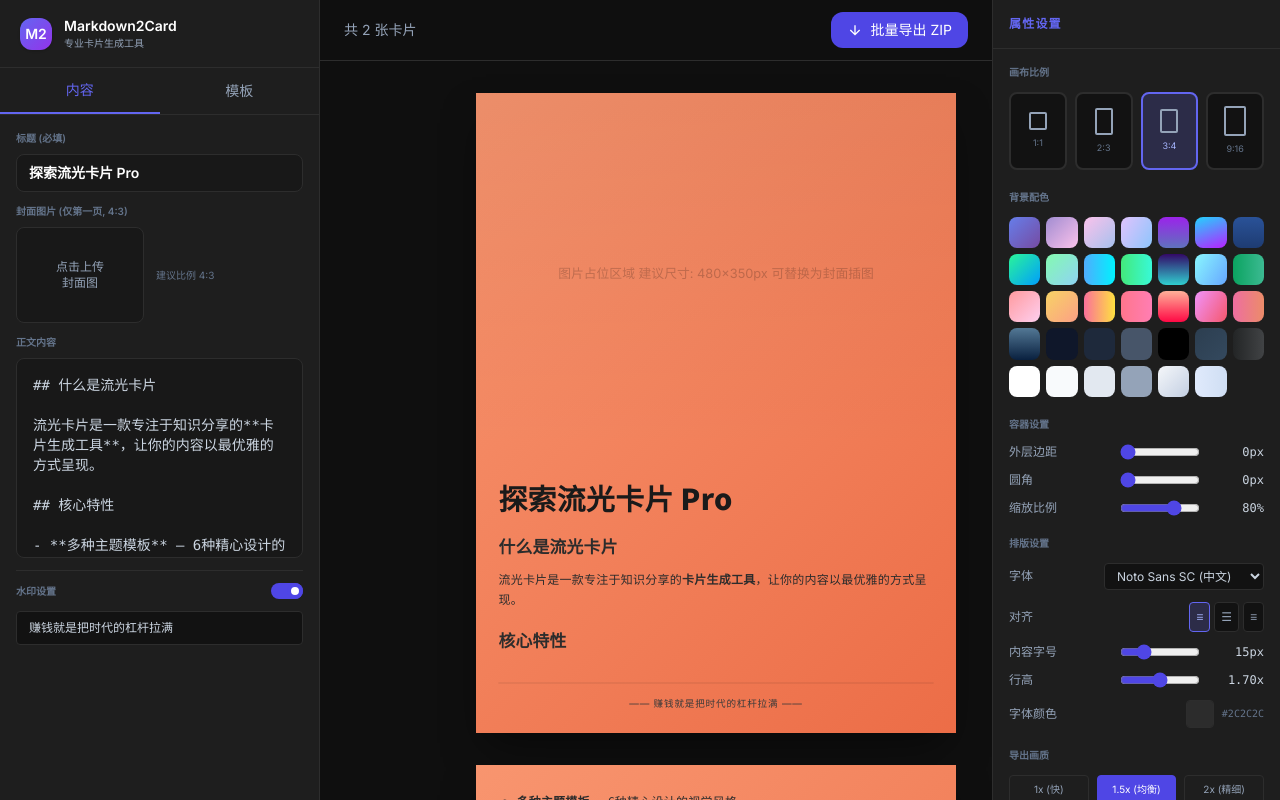
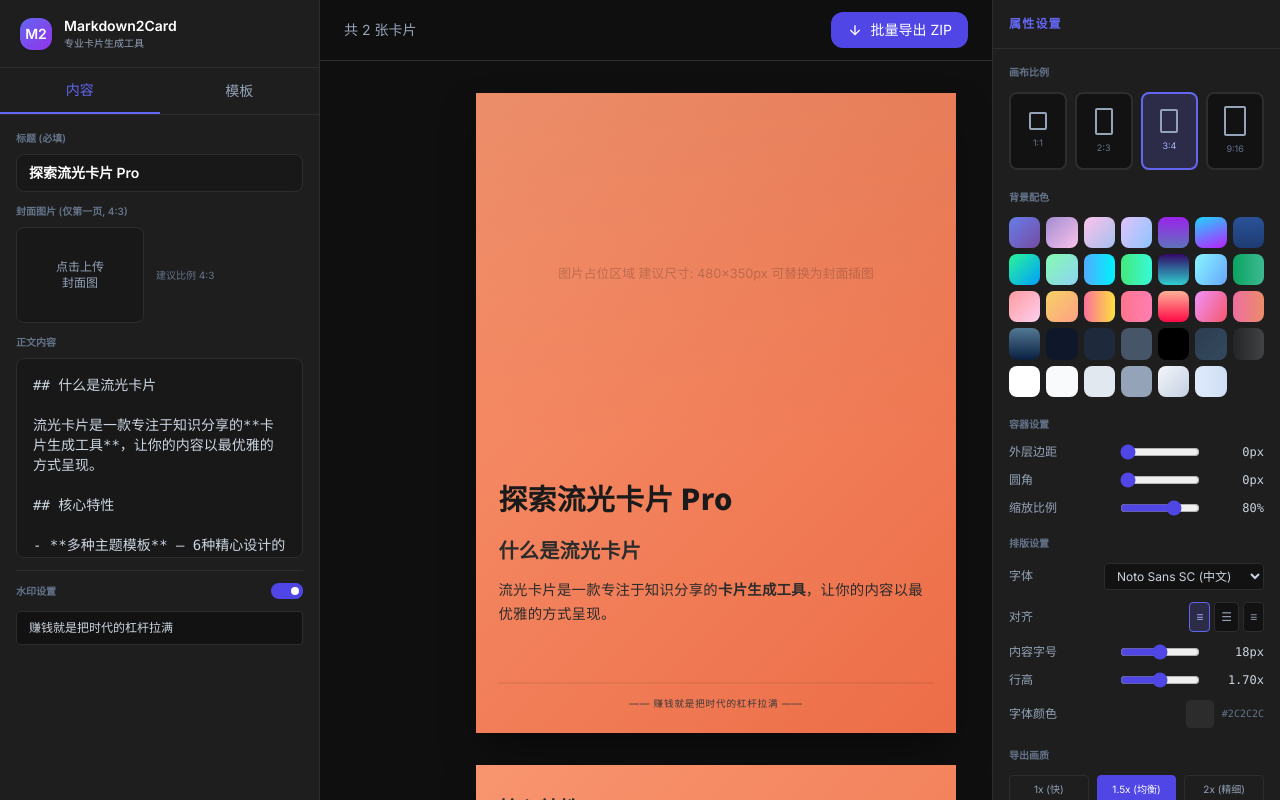
Before and after one commit to fightinglucida/markdown-splitter, a Vue app: page / in a window 1280 px wide. Built offline with nearby package versions, Linux system fonts and the light colour scheme.

Commit message:
修改现代主题的默认字体为18px

```diff
--- a/src/data/themes.js
+++ b/src/data/themes.js
@@ -100,7 +100,7 @@ export const builtInThemes = {
       },
       content: {
         show: true, editable: true,
-        fontSize: '15px', fontFamily: "'Noto Sans SC', sans-serif",
+        fontSize: '18px', fontFamily: "'Noto Sans SC', sans-serif",
         fontWeight: '400', color: '#2c2c2c', textAlign: 'left',
         lineHeight: '1.7', maxCharsPerLine: 22,
         backgroundColor: 'transparent', backdropFilter: 'none',
--- a/themes.inline.json
+++ b/themes.inline.json
@@ -185,7 +185,7 @@
       "content": {
         "show": true,
         "editable": true,
-        "fontSize": "15px",
+        "fontSize": "18px",
         "fontFamily": "'Noto Sans SC', sans-serif",
         "fontWeight": "400",
         "color": "#2c2c2c",
--- a/themes/modern.json
+++ b/themes/modern.json
@@ -20,7 +20,7 @@
     "content": {
       "show": true,
       "editable": true,
-      "fontSize": "15px",
+      "fontSize": "18px",
       "fontFamily": "'Noto Sans SC', sans-serif",
       "fontWeight": "400",
       "color": "#2c2c2c",
```
